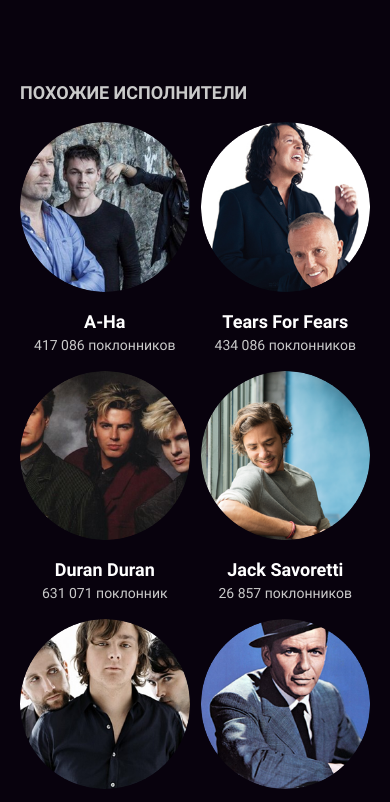
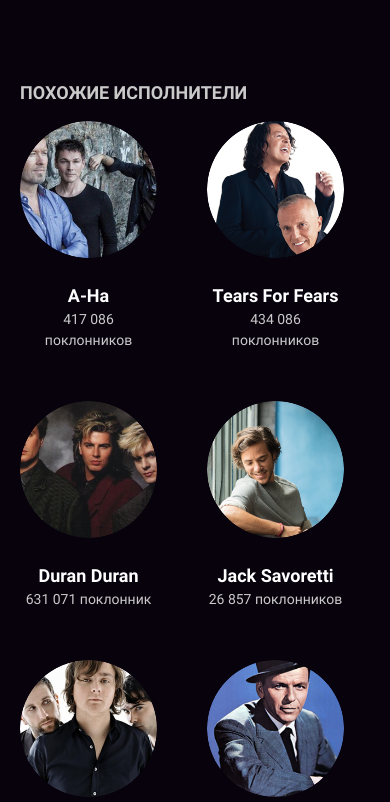
Before and after one commit to mikitasazan/layout-designer-positioning-project-56, a website: page src/artist.html in a window 390 px wide. Shown: the part 2300-3102 px from the top of the page. Drawn offline with Linux system fonts and the light colour scheme.

Commit message:
Fix mobile similar-artist grid sizing and desktop hero spacing
similar-item avatars now use a fixed 137px box matching the
discography grid instead of stretching to the column width; the
desktop hero title/subtitle/lead/form rhythm is recalibrated against
the reference screenshot.

```diff
--- a/src/css/style.css
+++ b/src/css/style.css
@@ -677,6 +677,20 @@ body > footer {
   grid-column: 1;
 }
 
+@media screen and (width > 414px) {
+  .hero-home .hero-subtitle {
+    margin-top: 1px;
+  }
+
+  .hero-lead {
+    margin-top: 33px;
+  }
+
+  .subscribe-form {
+    margin-top: 16px;
+  }
+}
+
 @media screen and (width <= 414px) {
   h1 {
     font-size: 30px;
@@ -797,9 +811,18 @@ body > footer {
   }
 
   .similar-grid {
-    grid-template-columns: repeat(2, 1fr);
-    column-gap: 11px;
-    margin-top: 16px;
+    grid-template-columns: repeat(2, 137px);
+    gap: 50px;
+    margin-top: 15px;
+  }
+
+  .similar-item img {
+    width: 137px;
+    height: 137px;
+  }
+
+  .similar-item h3 {
+    margin-top: 24px;
   }
 
   .discography-item img {
```
